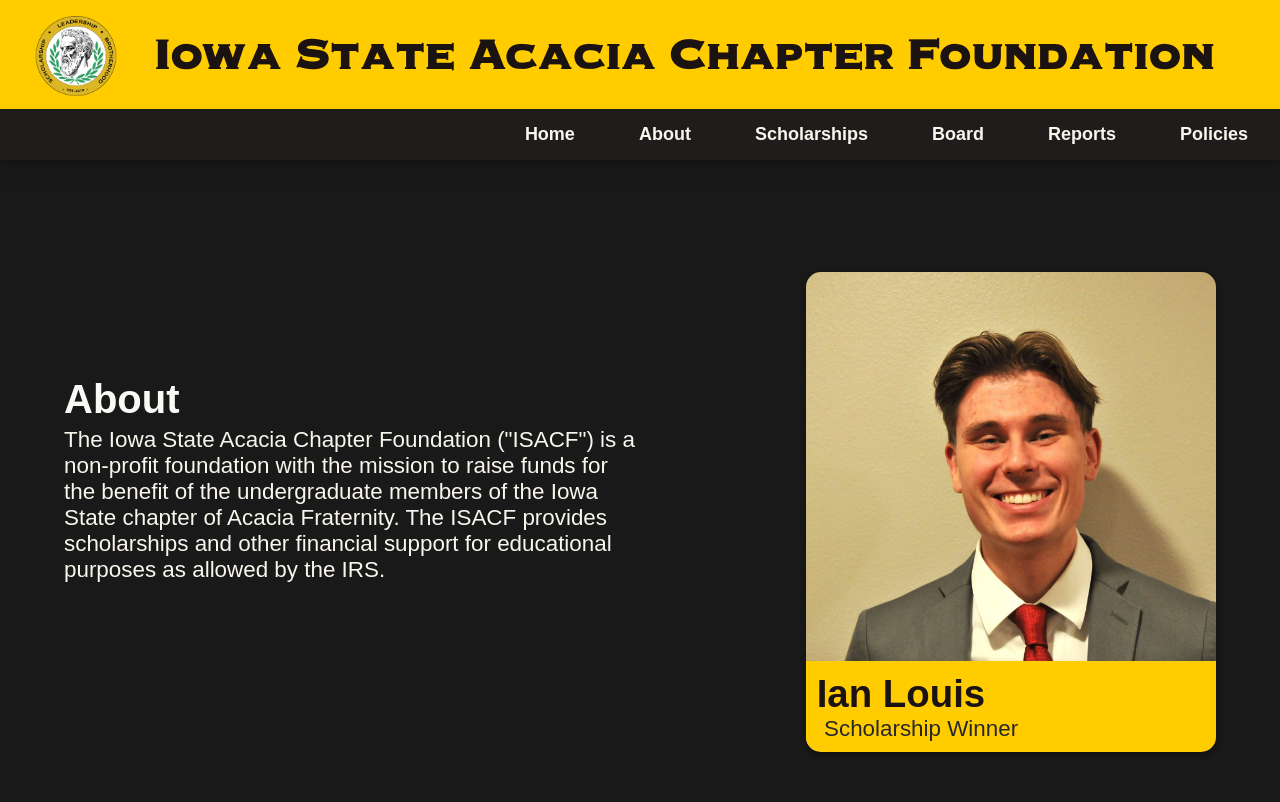
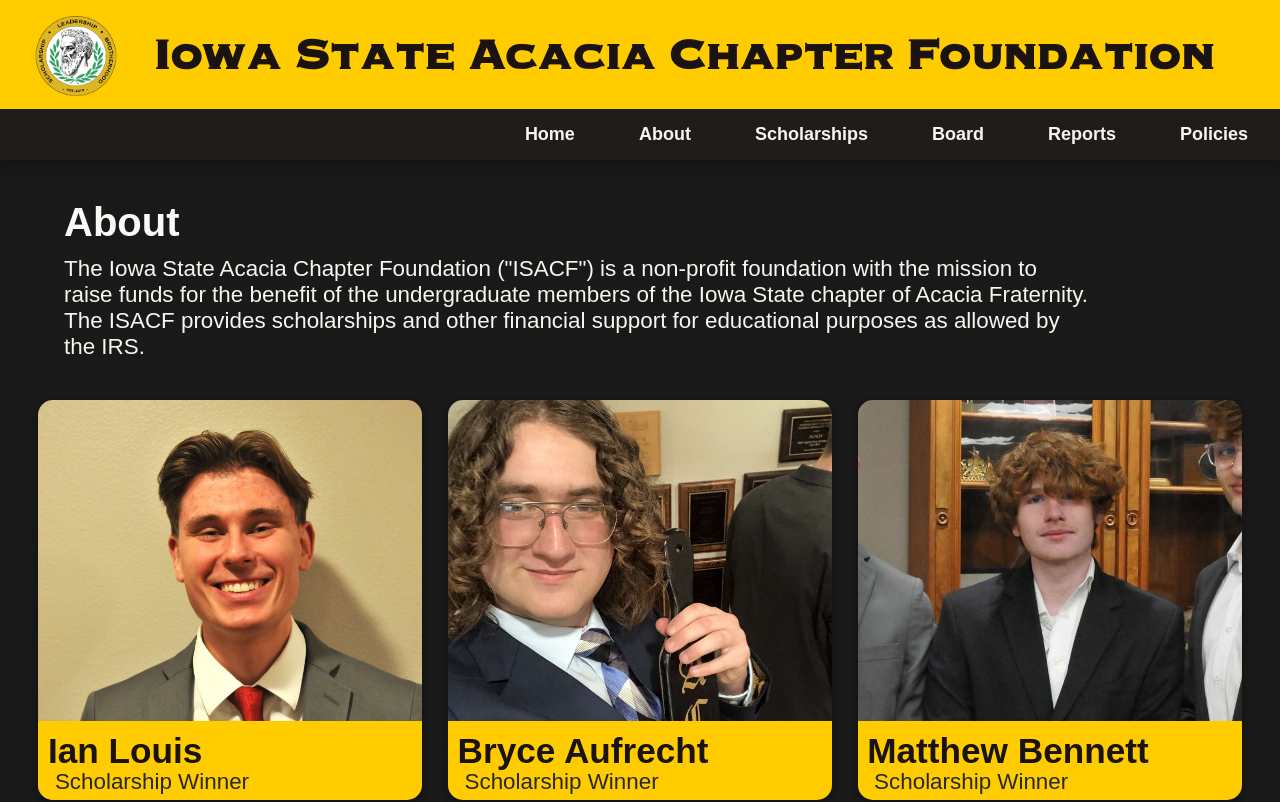
Before and after one commit to kevin21018212/Acacia-Website, a Next.js app: page /about in a window 1280 px wide. Shown: the top 802 px of the page. Built offline with nearby package versions, Linux system fonts and the light colour scheme; a web font is replaced by a local one.

Commit message:
new winners

```diff
--- a/app/about/about.module.css
+++ b/app/about/about.module.css
@@ -1,14 +1,14 @@
 /* About and Card Container */
 .about {
-  width: 45%;
+  width: 80%;
+  padding-left: 5%;
 }
 .cardContainer {
-  width: 40%;
+  width: 30%;
+  margin: 0% 1%;
   display: flex;
   justify-content: flex-end;
   align-items: center;
-  padding-top: 5%;
-  margin-left: 5%;
 }
 
 /* About Text Styles */
@@ -25,14 +25,14 @@
 
 /* Card Styles */
 .card {
-  width: 80%;
-  height: 60vh;
+  width: 100%;
+  height: 50vh;
   border-radius: 15px;
   display: flex;
   flex-direction: column;
   justify-content: flex-end;
   overflow: hidden;
-  background: url("../../public//images/ian.jpg") center/cover;
+  background: center/cover;
   box-shadow: 0 3px 6px rgba(0, 0, 0, 0.16), 0 3px 6px rgba(0, 0, 0, 0.23);
 }
 
@@ -56,6 +56,7 @@
 
 .description p {
   margin: 0;
+  margin-top: -0.5%;
   padding-left: 2%;
   margin-bottom: 3%;
   color: #28282b;
@@ -71,7 +72,7 @@
 @media only screen and (max-width: 950px) {
   .about,
   .cardContainer {
-    width: 90%;
+    width: 80%;
     justify-content: center;
     margin-bottom: 2.5vh;
   }
--- a/app/about/aboutcard.tsx
+++ b/app/about/aboutcard.tsx
@@ -3,21 +3,29 @@
 import styles from "./about.module.css";
 import { cardVariants, descriptionVariants } from "../animations";
 
-const AboutCard = () => {
+const AboutCard = ({ name, description, imageURL }: any) => {
+  // Function to return background style
+
+  const cardStyle = {
+    backgroundImage: `url(${imageURL})`,
+  };
+
   return (
     <motion.div className={styles.cardContainer} variants={cardVariants}>
-      <motion.div initial="hidden" whileHover="visible" className={styles.card}>
+      <motion.div
+        initial="hidden"
+        whileHover="visible"
+        className={styles.card}
+        style={cardStyle}
+      >
         <motion.div
           className={styles.description}
           variants={descriptionVariants}
         >
-          <h4>Ian Louis</h4>
+          <h4>{name}</h4>
           <p>Scholarship Winner</p>
           <div className={styles.bio}>
-            <p>
-              The Denis G. McComber Scholarship helped assist me with paying the
-              ever-mounting cost of gaining a higher education
-            </p>
+            <p>{description}</p>
           </div>
         </motion.div>
       </motion.div>
--- a/app/about/page.module.css
+++ b/app/about/page.module.css
@@ -1,11 +1,19 @@
 /* About Section */
 .aboutContainer {
-  height: 80vh;
+  height: 30vh;
+  display: flex;
+  justify-content: flex-start;
+  align-items: center;
+  background: linear-gradient(rgba(0, 0, 0, 0.8), rgba(0, 0, 0, 0.8));
+}
+.cardContainer {
   display: flex;
   justify-content: center;
   align-items: center;
   background: linear-gradient(rgba(0, 0, 0, 0.8), rgba(0, 0, 0, 0.8));
+  padding-bottom: 5%;
 }
+
 .historyContainer {
   display: flex;
   justify-content: center;
@@ -15,13 +23,12 @@
 /* Responsive Styles */
 @media only screen and (max-width: 950px) {
   .aboutContainer {
-    height: 100vh;
+    height: 40vh;
     flex-direction: column;
-    margin-bottom: 0;
+    align-items: center;
+    justify-content: center;
   }
-}
-@media only screen and (max-width: 600px) {
-  .aboutContainer {
+  .cardContainer {
     height: auto;
     flex-direction: column;
     justify-content: flex-start;
--- a/app/about/page.tsx
+++ b/app/about/page.tsx
@@ -15,8 +15,31 @@
         animate="visible"
       >
         <AboutText />
-        <AboutCard />
       </motion.div>
+      <motion.div
+        className={styles.cardContainer}
+        variants={{ visible: {} }}
+        initial="hidden"
+        animate="visible"
+      >
+        <AboutCard
+          name="Ian Louis"
+          description="The Denis G. McComber Scholarship helped assist me with paying the ever-mounting cost of gaining a higher education"
+          imageURL="/images/ian.jpg"
+        />
+
+        <AboutCard
+          name="Bryce Aufrecht"
+          description="I would like to thank to board for this shcolarship. This will really help me out with paying for paying for college and my future career path"
+          imageURL="/images/bryce.jpg"
+        />
+        <AboutCard
+          name="Matthew Bennett"
+          description="The Denis G. McComber Scholarship has been a pivotal support in my studies, letting me focus on achieving my academic goals"
+          imageURL="/images/matthew.jpg"
+        />
+      </motion.div>
+
       <motion.div className={styles.historyContainer}>
         <History />
       </motion.div>
--- a/app/globals.css
+++ b/app/globals.css
@@ -19,6 +19,7 @@
 /* Common Styles */
 body {
   width: 100vw;
+  overflow-x: hidden;
   margin: 0;
   padding: 0;
   font-family: "Univers 57 Condensed", "Univers 67 Condensed Bold", "Arial",
@@ -46,7 +47,7 @@
 h4 {
   color: #f9f6ee;
   text-decoration: underline;
-  font-size: 3vw;
+  font-size: 2.75vw;
   font-family: "Univers 57 Condensed ", "Arial", "sans-serif";
   margin: 0;
 }
--- a/app/scholarships/form.module.css
+++ b/app/scholarships/form.module.css
@@ -4,8 +4,8 @@
   position: fixed;
   top: 0;
   left: 0;
-  width: 100%;
-  height: 100%;
+  width: 100vw;
+  height: 105vh;
   background: rgba(0, 0, 0, 0.5);
   display: flex;
   justify-content: center;
```
Also changed, not shown: public/images/bryce.jpg (added), public/images/matthew.jpg (added).
